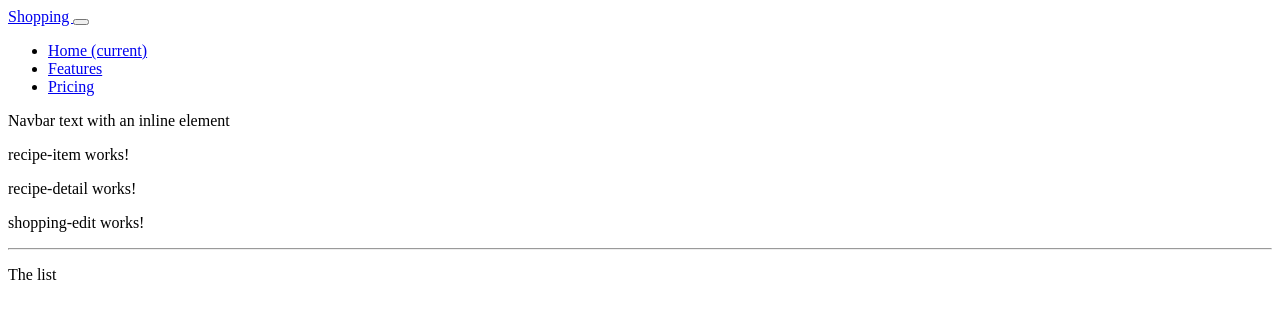
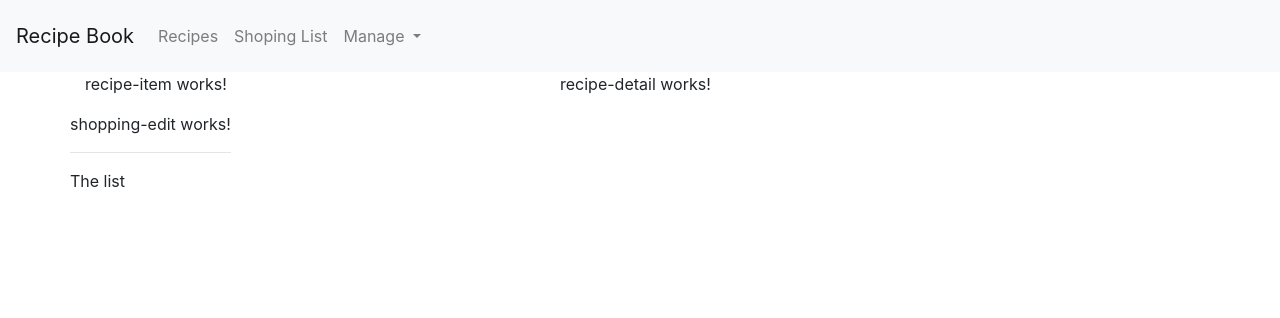
Before and after one commit to hocineimail/simple-app-angular, an Angular app: page / in a window 1280 px wide. Shown: the top 318 px of the page. Built offline with nearby package versions, Linux system fonts and the light colour scheme.

Commit message:
Add link js for  Bootstrap and add navbar

```diff
--- a/angular.json
+++ b/angular.json
@@ -23,10 +23,10 @@
               "src/assets"
             ],
             "styles": [
-
+              "node_modules/bootstrap/dist/css/bootstrap.min.css",
               "src/styles.css"
             ],
-            "scripts": [],
+            "scripts": [ "node_modules/bootstrap/dist/js/bootstrap.js"],
             "es5BrowserSupport": true
           },
           "configurations": {
--- a/src/app/header/header.component.html
+++ b/src/app/header/header.component.html
@@ -1,22 +1,35 @@
 <nav class="navbar navbar-expand-lg navbar-light bg-light">
-  <a class="navbar-brand" href="#">Shopping </a>
-  <button class="navbar-toggler" type="button" data-toggle="collapse" data-target="#navbarText" aria-controls="navbarText" aria-expanded="false" aria-label="Toggle navigation">
+  <a class="navbar-brand" href="#">Recipe Book</a>
+  <button class="navbar-toggler" type="button" data-toggle="collapse" data-target="#navbarNavDropdown" aria-controls="navbarNavDropdown" aria-expanded="false" aria-label="Toggle navigation">
     <span class="navbar-toggler-icon"></span>
   </button>
-  <div class="collapse navbar-collapse" id="navbarText">
-    <ul class="navbar-nav mr-auto">
-      <li class="nav-item active">
-        <a class="nav-link" href="#">Home <span class="sr-only">(current)</span></a>
+  <div class="collapse navbar-collapse" id="navbarNavDropdown">
+    <ul class="navbar-nav">
+
+      <li class="nav-item">
+        <a class="nav-link" href="#">Recipes</a>
       </li>
       <li class="nav-item">
-        <a class="nav-link" href="#">Features</a>
+        <a class="nav-link" href="#">Shoping List</a>
       </li>
-      <li class="nav-item">
-        <a class="nav-link" href="#">Pricing</a>
-      </li>
+
     </ul>
     <span class="navbar-text">
-      Navbar text with an inline element
-    </span>
+    <ul class="nav navbar-nav navbar-right">
+
+        <li class="nav-item dropdown">
+          <a class="nav-link dropdown-toggle" href="#" id="navbarDropdownMenuLink" data-toggle="dropdown" aria-haspopup="true" aria-expanded="false">
+           Manage
+          </a>
+
+
+          <div class="dropdown-menu" aria-labelledby="navbarDropdownMenuLink">
+            <a class="dropdown-item" href="#">Save Data</a>
+            <a class="dropdown-item" href="#">Fetch Data</a>
+
+          </div>
+
+        </li>
+    </ul></span>
   </div>
 </nav>
--- a/src/index.html
+++ b/src/index.html
@@ -10,5 +10,9 @@
 </head>
 <body>
   <app-root></app-root>
+  <script src="https://code.jquery.com/jquery-3.3.1.slim.min.js" integrity="sha384-q8i/X+965DzO0rT7abK41JStQIAqVgRVzpbzo5smXKp4YfRvH+8abtTE1Pi6jizo" crossorigin="anonymous"></script>
+<script src="https://cdnjs.cloudflare.com/ajax/libs/popper.js/1.14.7/umd/popper.min.js" integrity="sha384-UO2eT0CpHqdSJQ6hJty5KVphtPhzWj9WO1clHTMGa3JDZwrnQq4sF86dIHNDz0W1" crossorigin="anonymous"></script>
+<script src="https://stackpath.bootstrapcdn.com/bootstrap/4.3.1/js/bootstrap.min.js" integrity="sha384-JjSmVgyd0p3pXB1rRibZUAYoIIy6OrQ6VrjIEaFf/nJGzIxFDsf4x0xIM+B07jRM" crossorigin="anonymous"></script>
+
 </body>
 </html>
```
